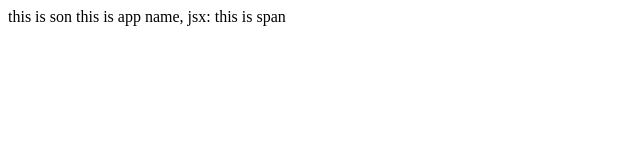
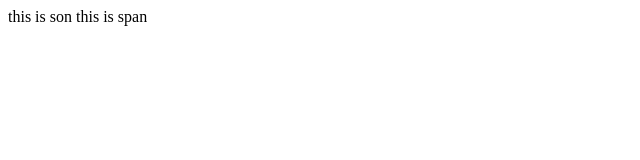
Before and after one commit to tangfire/react-basic, a React (Create React App) app: page / in a window 1280 px wide. Shown: the top 160 px of the page, without its empty margins (0-640 px from the left). Built offline with nearby package versions, Linux system fonts and the light colour scheme.

Commit message:
day2 组件通信-父传子-children说明

```diff
--- a/src/App.js
+++ b/src/App.js
@@ -9,7 +9,7 @@
 function Son(props){
     console.log(props)
     // props: 对象里面包含了父组件传递过来的所有数据
-  return <div>this is son {props.name}, jsx: {props.child}</div>
+  return <div>this is son {props.children}</div>
 }
 
 
@@ -20,16 +20,9 @@
   return (
 
     <div className="App">
-      <Son
-          name={name}
-          age={18}
-          isTrue={true}
-          list={['vue','react']}
-          obj={{name:'jack'}}
-          cb={()=>{console.log(123)}}
-          child={<span>this is span</span>}
-
-      ></Son>
+      <Son>
+          <span>this is span</span>
+      </Son>
     </div>
 
 
```
